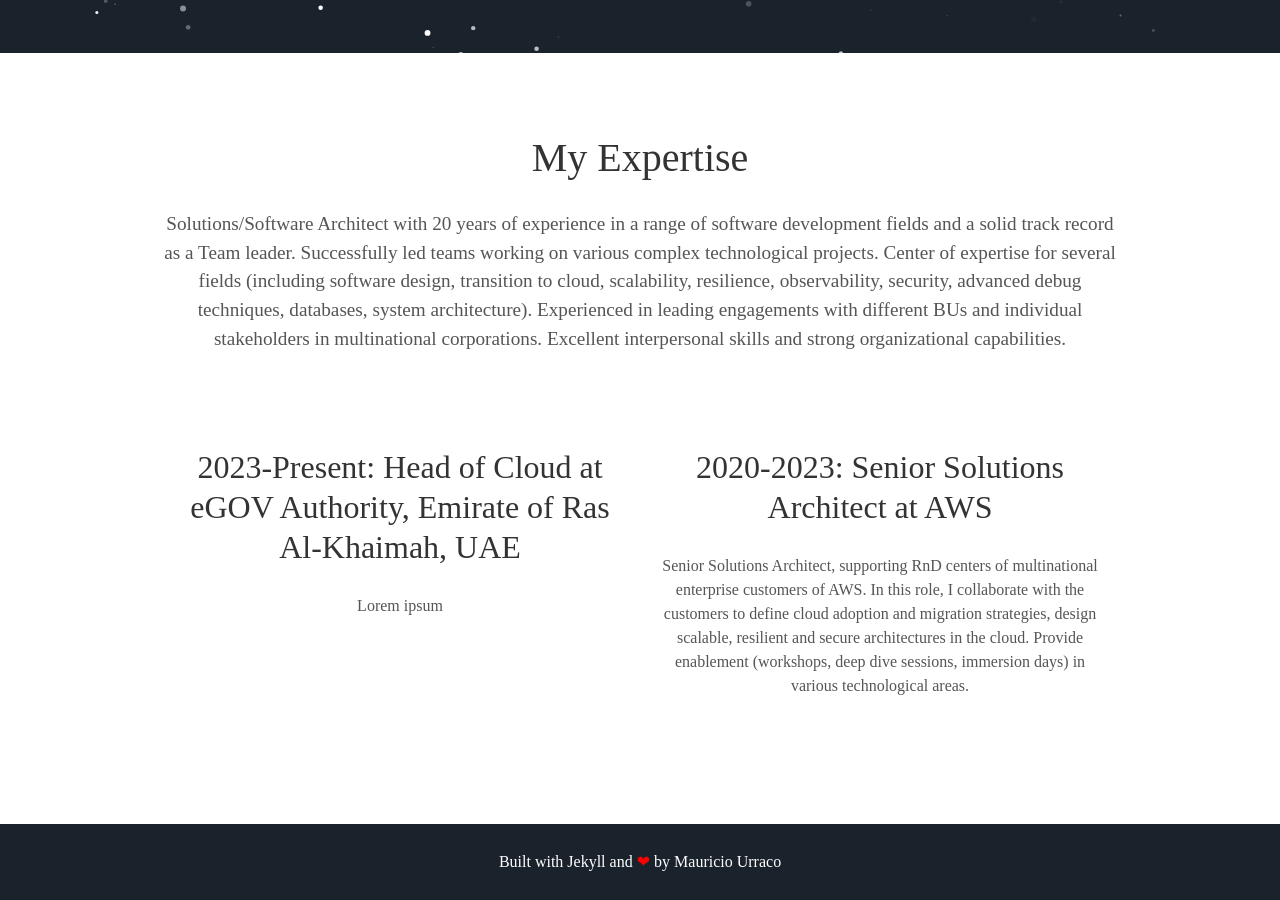
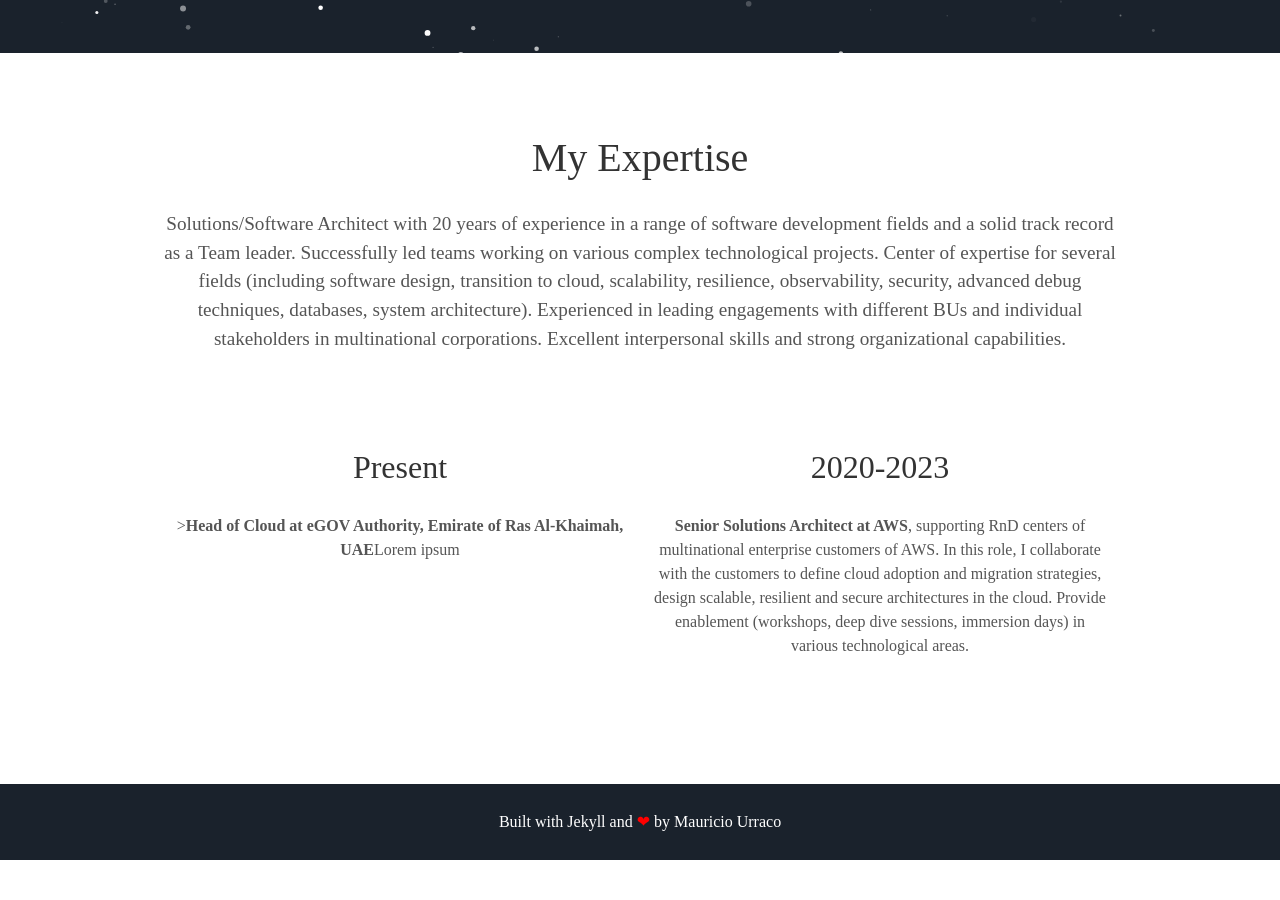
Before and after one commit to arieradle/aryehradle.cloud, a Jekyll site: the page built from index.html, in a window 1280 px wide and 900 px high, scrolled down 847 px. Built offline with Jekyll 4.4.1, drawn with Linux system fonts in a browser that asks for light colours; some web fonts are replaced; after the commit the page ends 1707 px from its top, so only the background shows below that.

Commit message:
Update about.html

```diff
--- a/_includes/about.html
+++ b/_includes/about.html
@@ -4,12 +4,12 @@
 </div>
 <div class="user">
   <div class="tech">
-    <h2>2023-Present: Head of Cloud at eGOV Authority, Emirate of Ras Al-Khaimah, UAE</h2>
-    <p>Lorem ipsum</p>
+    <h2>Present</h2>
+    <p>><b>Head of Cloud at eGOV Authority, Emirate of Ras Al-Khaimah, UAE</b></>Lorem ipsum</p>
   </div>
   <div class="tech">
-    <h2>2020-2023: Senior Solutions Architect at AWS</h2>
-    <p>Senior Solutions Architect, supporting RnD centers of multinational enterprise customers of AWS. In this role, I collaborate with the customers to define cloud adoption and migration strategies, design scalable, resilient and secure architectures in the cloud. Provide enablement (workshops, deep dive sessions, immersion days) in various technological areas.</p>
+    <h2>2020-2023</h2>
+    <p><b>Senior Solutions Architect at AWS</b>, supporting RnD centers of multinational enterprise customers of AWS. In this role, I collaborate with the customers to define cloud adoption and migration strategies, design scalable, resilient and secure architectures in the cloud. Provide enablement (workshops, deep dive sessions, immersion days) in various technological areas.</p>
   </div>
 
 </div>
```
